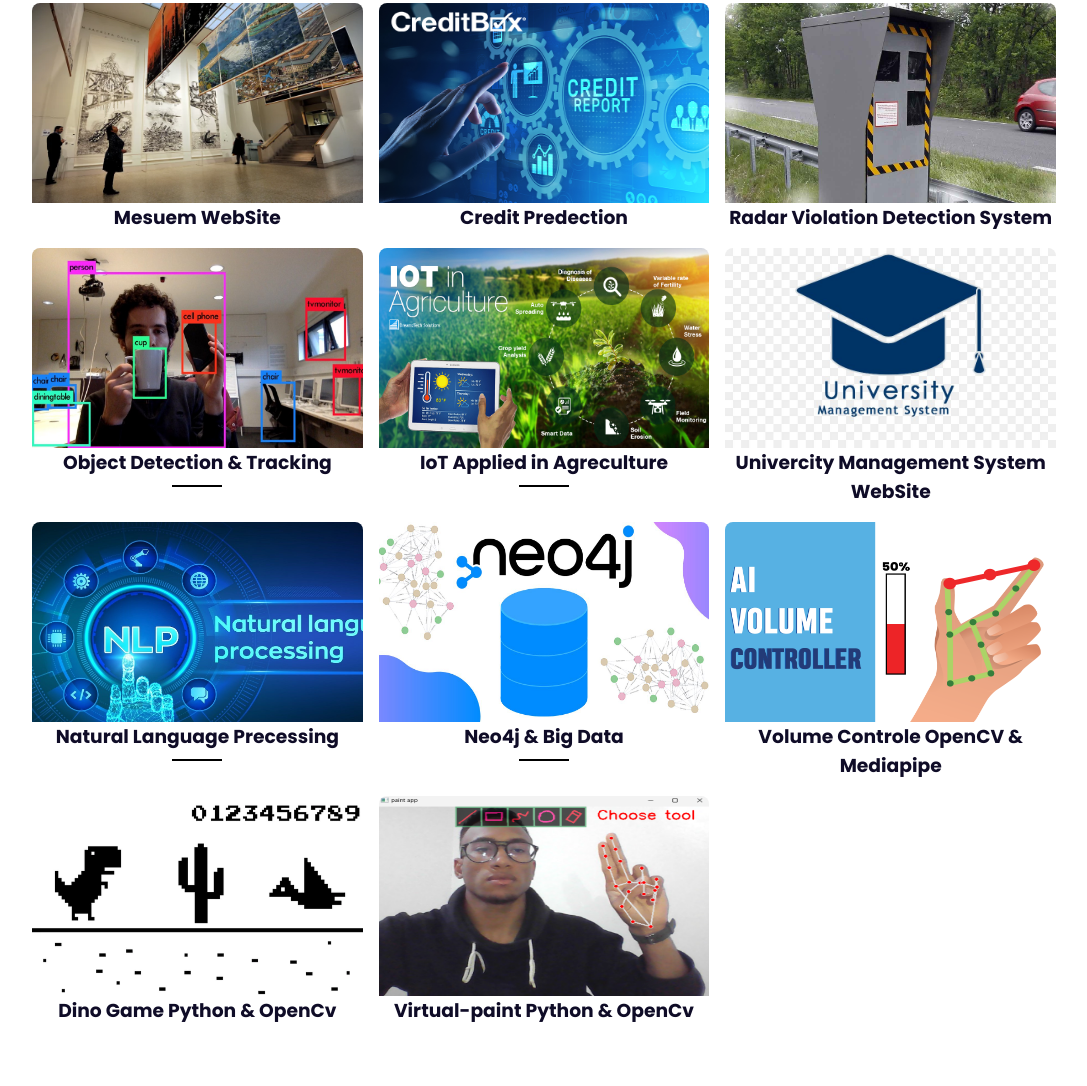
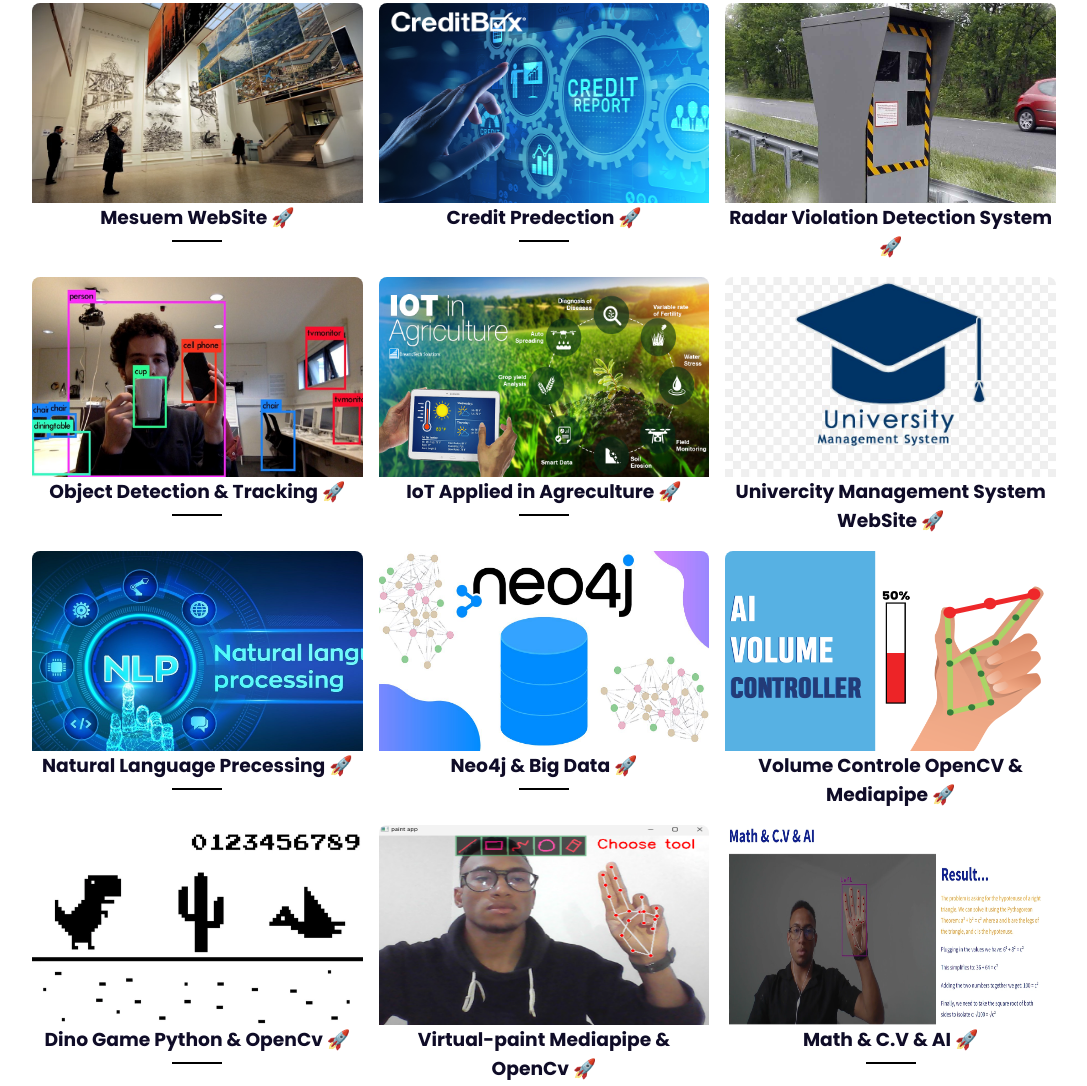
Before and after one commit to karmout-ismail/karmout-ismail.github.io, a plain HTML site: page index.html in a window 1280 px wide. Shown: the part 8465-9551 px from the top of the page, without its empty margins (96-1183 px from the left). Drawn offline with nearby package versions, Linux system fonts and the light colour scheme.

Commit message:
add new project

```diff
--- a/index.html
+++ b/index.html
@@ -354,20 +354,20 @@
                     <img class="imagee"  src="mesuem.webp" alt="Description de l'image">
                 </a>
 
-                <h3 class="centered-blue">Mesuem WebSite</h3>
+                <h3 class="centered-blue">Mesuem WebSite 🚀</h3>
 
             </div>
             <div class="portfolio-img">
                 <a href="https://github.com/ismail-karmout/POOproject" target="_blank">
                     <img class="imagee"  src="crediit.png" alt=""></a>
-                    <h3 class="centered-blue">Credit Predection</h3>
+                    <h3 class="centered-blue">Credit Predection 🚀</h3>
 
             </div>
 
             <div class="portfolio-img">
                 <a href="https://github.com/ismail-karmout/ProjetFinalSystemDistrubier" target="_blank">
                     <img class="imagee"  src="radar.jpg" alt=""></a>
-                    <h3 class="centered-blue">Radar Violation Detection System</h3>
+                    <h3 class="centered-blue">Radar Violation Detection System 🚀</h3>
 
             </div>
 
@@ -375,19 +375,19 @@
             <div class="portfolio-img">
                 <a href="https://github.com/ismail-karmout/Real-time-detection-and-Object-tracking-Yolov8-main" target="_blank">
                     <img class="imagee"  src="yolo.jpg" alt=""></a>
-                    <h3 class="centered-blue">Object Detection & Tracking </h3>
+                    <h3 class="centered-blue">Object Detection & Tracking 🚀</h3>
 
             </div>
             <div class="portfolio-img">
                 <a href="https://github.com/ismail-karmout/IoT-in-Agreculture" target="_blank">
                     <img class="imagee"  class="imagee"  src="iot.jpg" alt=""> </a>
-                    <h3 class="centered-blue">IoT Applied in Agreculture</h3>
+                    <h3 class="centered-blue">IoT Applied in Agreculture 🚀</h3>
 
             </div>
             <div class="portfolio-img">
                 <a href="https://github.com/ismail-karmout/Univercity_Management_System" target="_blank">
                      <img class="imagee" src="umi.jpg" alt=""> </a>
-                     <h3 class="centered-blue">Univercity Management System WebSite</h3>
+                     <h3 class="centered-blue">Univercity Management System WebSite 🚀</h3>
 
             </div>
 
@@ -395,33 +395,39 @@
             <div class="portfolio-img">
                 <a href="https://github.com/ismail-karmout/NLP_Project" target="_blank">
                      <img class="imagee" src="nlpp.jpg" alt=""> </a>
-                     <h3 class="centered-blue">Natural Language Precessing </h3>
+                     <h3 class="centered-blue">Natural Language Precessing 🚀</h3>
 
             </div>
             <div class="portfolio-img">
                 <a href="https://github.com/ismail-karmout/Big-Data-Project-Neo4j-DB" target="_blank">
                      <img class="imagee" src="neo.jpg" alt=""> </a>
-                     <h3 class="centered-blue">Neo4j & Big Data</h3>
+                     <h3 class="centered-blue">Neo4j & Big Data 🚀</h3>
 
             </div>
             <div class="portfolio-img">
                 <a href="https://github.com/ismail-karmout/Volume-Controle-OpenCV.git" target="_blank">
                      <img class="imagee" src="handvolume.png" alt=""> </a>
-                     <h3 class="centered-blue">Volume Controle OpenCV & Mediapipe</h3>
+                     <h3 class="centered-blue">Volume Controle OpenCV & Mediapipe 🚀</h3>
 
             </div>
 
             <div class="portfolio-img">
                 <a href="https://github.com/ismail-karmout/Dino-Game.git" target="_blank">
                      <img class="imagee" src="dino-game.png" alt=""> </a>
-                     <h3 class="centered-blue">Dino Game Python & OpenCv</h3>
+                     <h3 class="centered-blue">Dino Game Python & OpenCv 🚀</h3>
 
             </div>
 
             <div class="portfolio-img">
                 <a href="https://github.com/ismail-karmout/Virtual-paint.git" target="_blank">
                      <img class="imagee" src="Virtual-paint.png" alt=""> </a>
-                     <h3 class="centered-blue">Virtual-paint Python & OpenCv</h3>
+                     <h3 class="centered-blue">Virtual-paint Mediapipe & OpenCv 🚀</h3>
+
+            </div>
+            <div class="portfolio-img">
+                <a href="https://github.com/ismail-karmout/Math_ComputerVision_AI.git" target="_blank">
+                     <img class="imagee" src="Math.png" alt=""> </a>
+                     <h3 class="centered-blue">Math & C.V & AI 🚀</h3>
 
             </div>
 
```
Also changed, not shown: Math.png (added).
